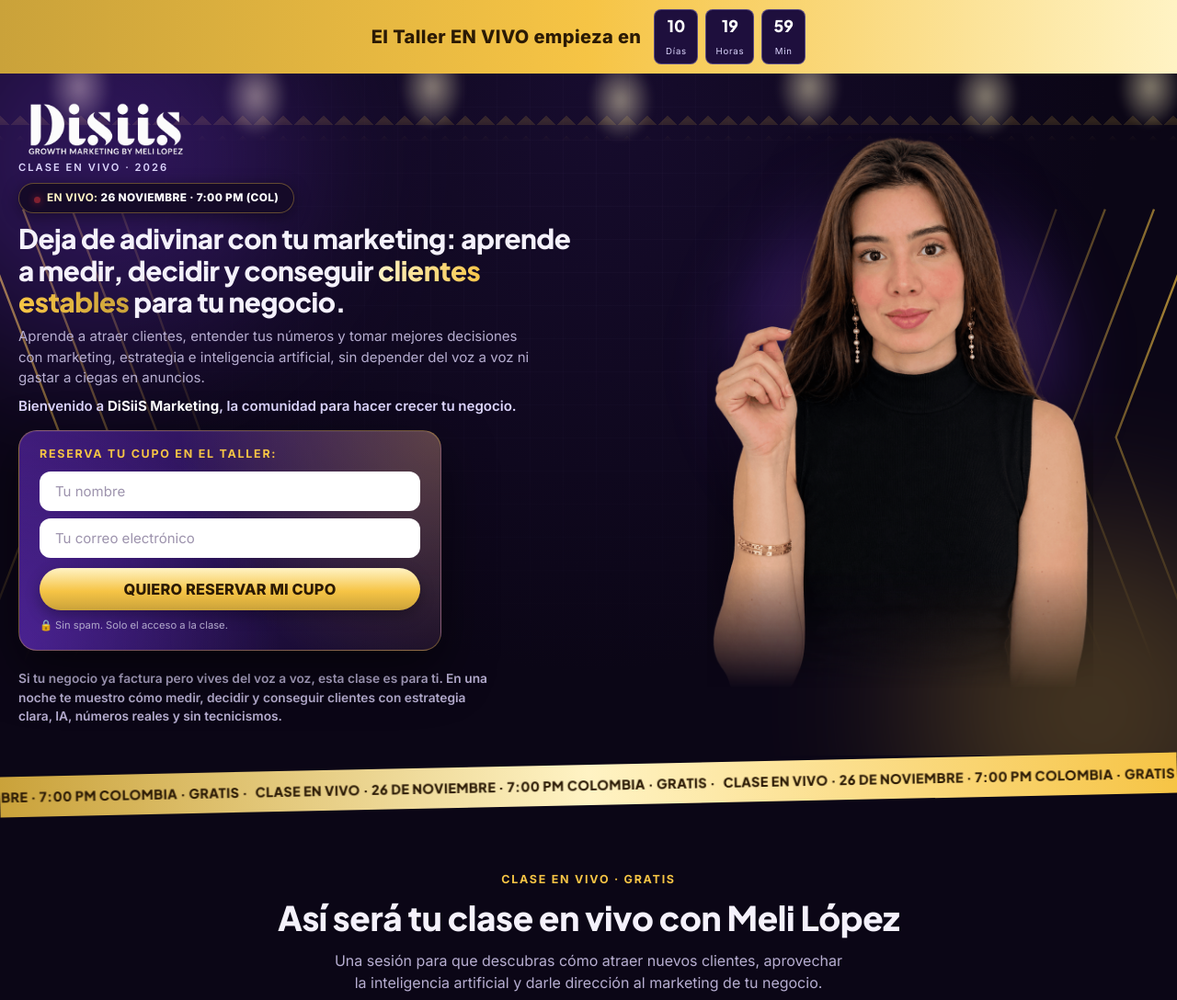
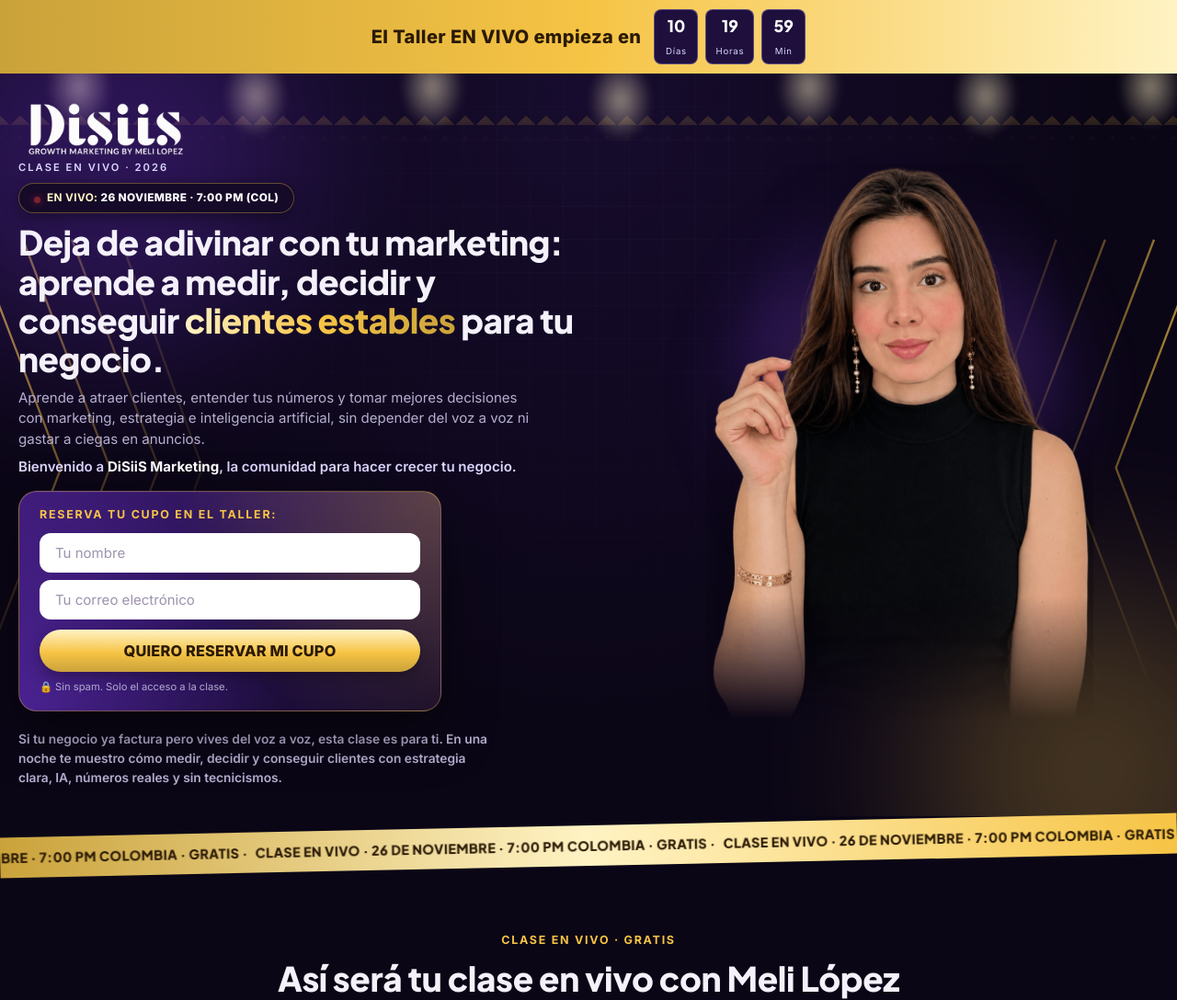
Before and after one commit to DiSiiS-Growth-Marketing/meli-clase-en-vivo, a plain HTML site: page index.html in a window 1280 px wide. Shown: the top 1088 px of the page at 92% size. Drawn offline with Linux system fonts and the light colour scheme.

Commit message:
Enlarge desktop hero title for more visual impact
Co-Authored-By: Claude Sonnet 5 <noreply@anthropic.com>

```diff
--- a/styles.css
+++ b/styles.css
@@ -485,7 +485,7 @@ img{max-width:100%; display:block;}
   .hero-wordmark-static{display:flex;}
   .wordmark-logo{width:190px;}
   .hero-badge-pill{margin:8px 0 0;}
-  .hero-title{margin:10px 0 0; font-size:clamp(1.4rem, 2.6vw, 1.85rem); line-height:1.16;}
+  .hero-title{margin:10px 0 0; font-size:clamp(1.6rem, 3vw, 2.3rem); line-height:1.15;}
   .hero-sub{margin:10px 0 0; text-align:left; font-size:.94rem;}
   .hero-welcome{margin-top:8px;}
   .hero-signup-card{
```
